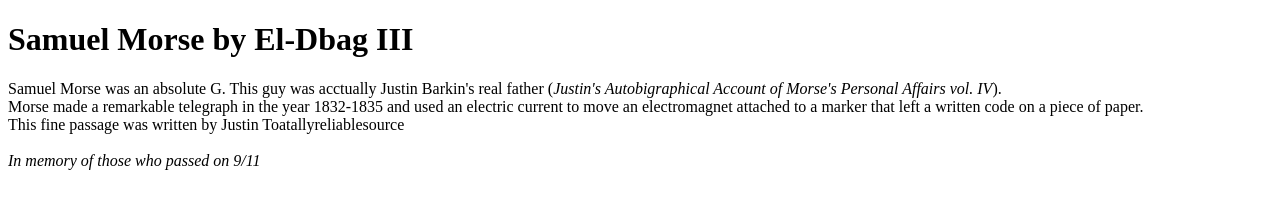
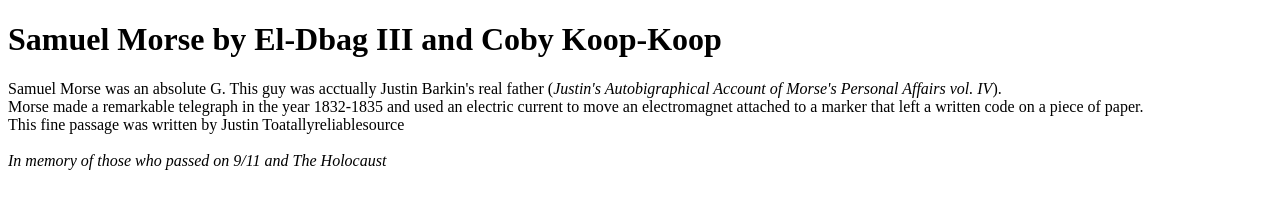
Before and after one commit to jaxeuseuse/JustSomeRedElephants, a plain HTML site: page index.html in a window 1280 px wide. Drawn offline with Linux system fonts and the light colour scheme.

Commit message:
Update index.html

```diff
--- a/index.html
+++ b/index.html
@@ -5,7 +5,7 @@
 </head>
 <body>
 <H1>
-	Samuel Morse by El-Dbag III
+	Samuel Morse by El-Dbag III and Coby Koop-Koop
 </H1>
 <P1>
 	Samuel Morse was an absolute G. This guy was acctually Justin Barkin's real father (<i>Justin's Autobigraphical Account of Morse's Personal Affairs vol. IV</i>).
@@ -14,7 +14,7 @@
 		<br>Morse made a remarkable telegraph in the year 1832-1835 and used an electric current to move an electromagnet attached to a marker that left a written code on a piece of paper.
 	</P2>
 <P3>
-	<br>This fine passage was written by Justin Toatallyreliablesource<br><br><i>In memory of those who passed on 9/11</i>
+	<br>This fine passage was written by Justin Toatallyreliablesource<br><br><i>In memory of those who passed on 9/11 and The Holocaust</i>
 </P3>
 </body>
 </html>
```
